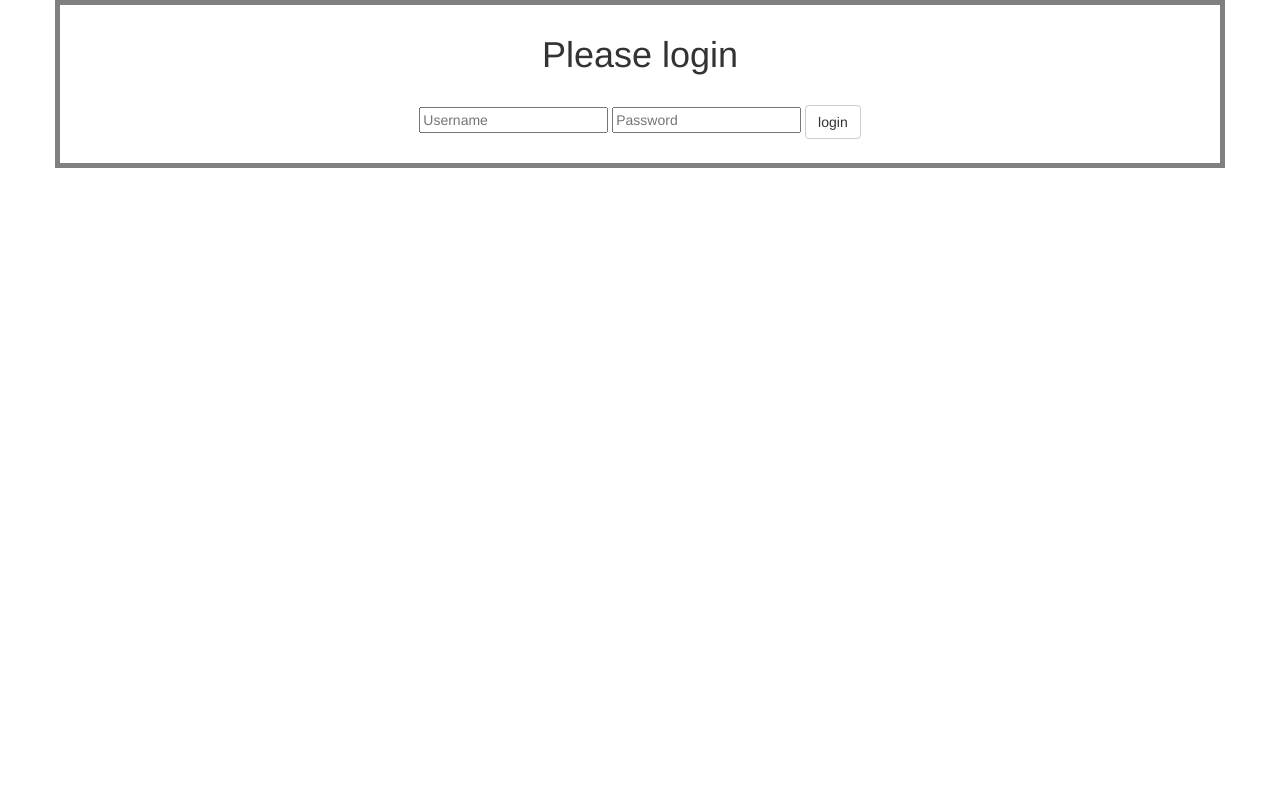
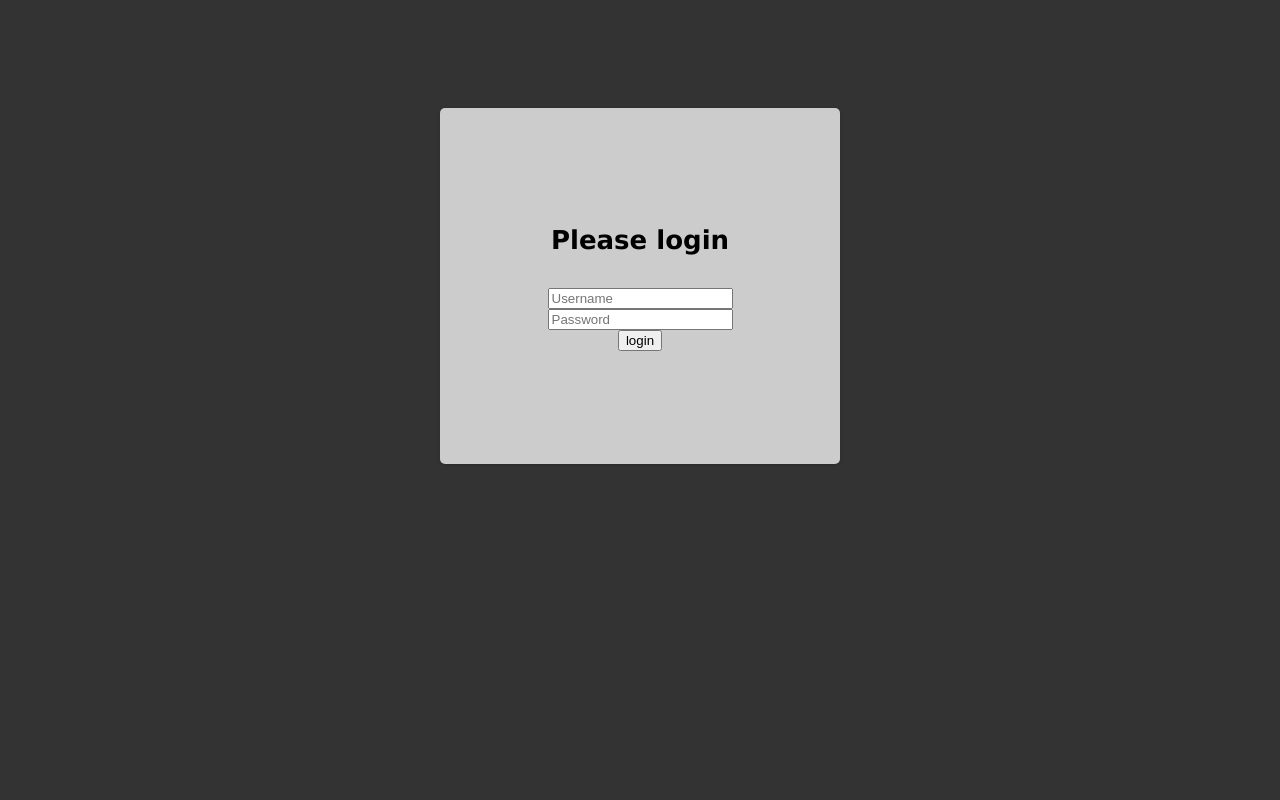
Before and after one commit to alexander-waite/IS211_Final, a Flask app: page /login in a window 1280 px wide. Run offline with Flask 2, Linux system fonts and the light colour scheme; some libraries are stand-ins or nearby versions.

Commit message:
added external style sheet and correct syntax

```diff
--- a/main.py
+++ b/main.py
@@ -27,6 +27,16 @@ def sql_query_connection(sqlstr):
     return None
 
 
+@app.route('/', methods=['GET'])
+def index():
+    if len(session) == 0:
+        return redirect(url_for('login'))
+    elif session['username'] == 'root':
+        return render_template("dashboard.html", session_user=session['username'])
+    else:
+        return render_template("dashboard.html", session_user=session['username'])
+
+
 @app.route('/login', methods=['GET', 'POST'])
 def login():
     error = None
@@ -36,7 +46,8 @@ def login():
         username = "'" + request.form['username'] + "'"
         password = "'" + request.form['password'] + "'"
         # TODO : perhaps a more secure string
-        sqlstr = "SELECT tech_id, tech_name FROM tech WHERE tech_name = {} AND tech_password = {}".format(username, password)
+        sqlstr = "SELECT tech_id, tech_name FROM tech WHERE tech_name = {} AND tech_password = {}".format(username,
+                                                                                                          password)
         sqlreturn = sql_query_connection(sqlstr)
         # Todo: better if statement
         if len(sqlreturn) == 0:
@@ -47,31 +58,32 @@ def login():
             return redirect(url_for('index'))
 
 
-@app.route('/', methods=['GET'])
-def index():
-    print(session)
-    if session['username'] == 'root':
-        return render_template("dashboard.html", session_user=session['username'])
-    else:
-        return render_template("dashboard.html", session_user=session['username'])
+@app.route('/logout', methods=['GET'])
+def logout():
+    session.clear()
+    return 'you have been logged out'
 
 
 @app.route('/dashboard', methods=['GET', 'POST'])
 def dashboard():
-    con = sqlite3.connect('main.db')
-    con.row_factory = sqlite3.Row
-    cur = con.cursor()
-    cur.execute("select student.student_id, student.student_first_name, student.student_last_name from student")
-    con.commit()
-    rows = cur.fetchall()
-    cur.execute(
-        "select quizzes.quiz_id, quizzes.quiz_subject, quizzes.quiz_question_amount, quizzes.quiz_date from quizzes")
-    con.commit()
-    rows2 = cur.fetchall()
-    con.close()
-    return render_template("dashboard.html", rows=rows, rows2=rows2)
+    return render_template("dashboard.html")
 
 
+@app.route('/workorder/add', methods=['GET', 'POST'])
+def workorder_add():
+    pass
+
+
+@app.route('/workorder/edit', methods=['GET', 'POST'])
+def workorder_edit():
+    pass
+
+
+@app.route('/parts', methods=['GET', 'POST'])
+def parts():
+    pass
+
+"""
 @app.route('/student/add', methods=['GET', 'POST'])
 def add():
     con = sqlite3.connect('main.db')
@@ -153,7 +165,7 @@ def studentidpass(studentid=None):
     con.close()
 
     return render_template("OLDstudentsearch.html", rows=rowscur, error=error)
-
+"""
 
 if __name__ == '__main__':
     app.run(debug=True)
--- /dev/null
+++ b/static/styles.css
@@ -0,0 +1,23 @@
+body {
+  font-family: 'Lucida Grande', 'Helvetica Neue', Helvetica, Arial, sans-serif;
+  padding: 100px;
+  font-size: 13px;
+  background: #333
+}
+
+div {
+  background: #ccc;
+  margin: 0 auto;
+  width: 200px;
+  padding: 100px;
+  text-align: center;
+
+  /* border-radius */
+  -webkit-border-radius: 5px;
+  -moz-border-radius: 5px;
+  border-radius: 5px;
+  /* box-shadow */
+  -webkit-box-shadow: rgba(0,0,0,0.2) 0px 1px 3px;
+  -moz-box-shadow: rgba(0,0,0,0.2) 0px 1px 3px;
+  box-shadow: rgba(0,0,0,0.2) 0px 1px 3px;
+}
--- a/templates/login.html
+++ b/templates/login.html
@@ -1,20 +1,8 @@
 <html>
-  <style>
-div {
-  width: 320px;
-  padding: 10px;
-  border: 5px solid gray;
-  margin: auto;
-  text-align: center;
-}
-</style>
   <head>
-    <title>Flask Intro - login page</title>
-    <meta name="viewport" content="width=device-width, initial-scale=1.0">
-    <link href="static/bootstrap.min.css" rel="stylesheet" media="screen">
+    <title>Login</title>
+    <link rel="stylesheet" type="text/css" href="{{ url_for('static', filename='styles.css') }}" />
   </head>
-  <body>
-
     <div class="container">
       <h1>Please login</h1>
       <br>
```
Also changed, not shown: templates/dashboard.html (+7 -1 lines), templates/index.html (+1 -8 lines).
